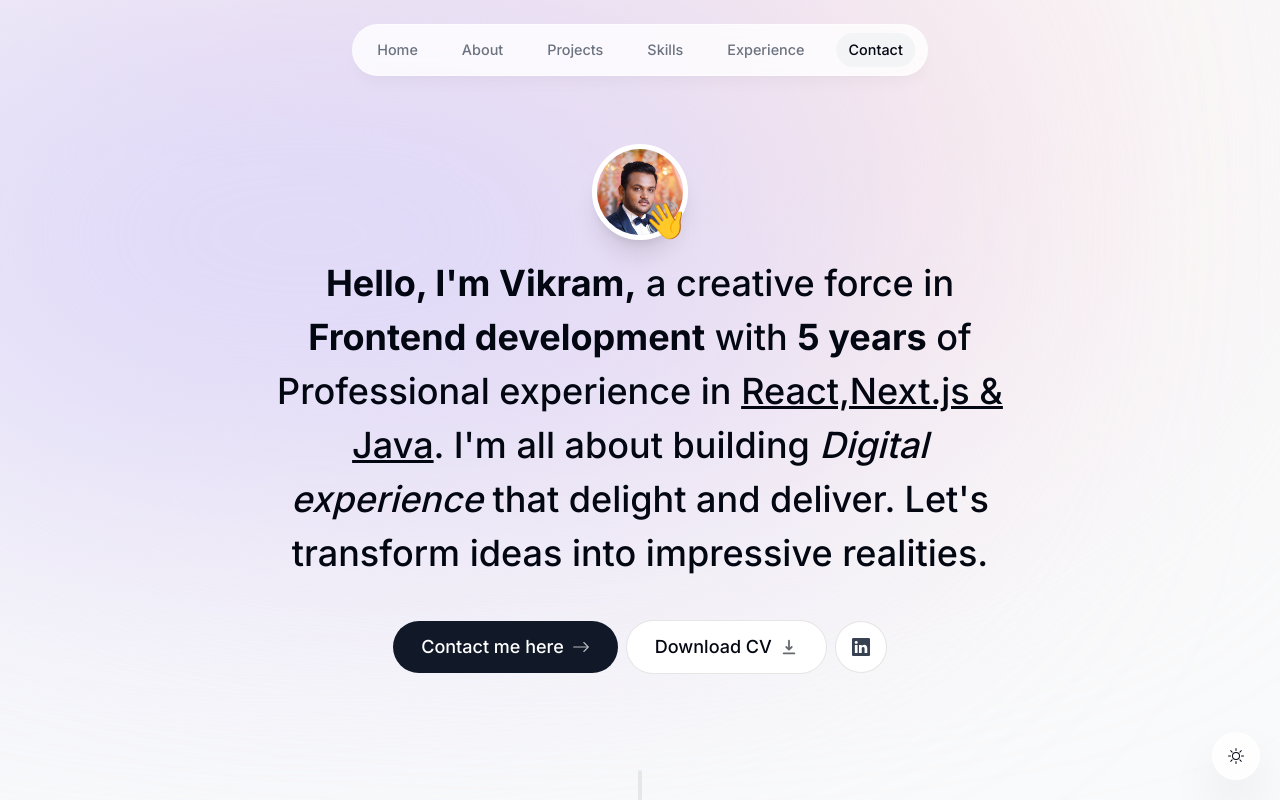
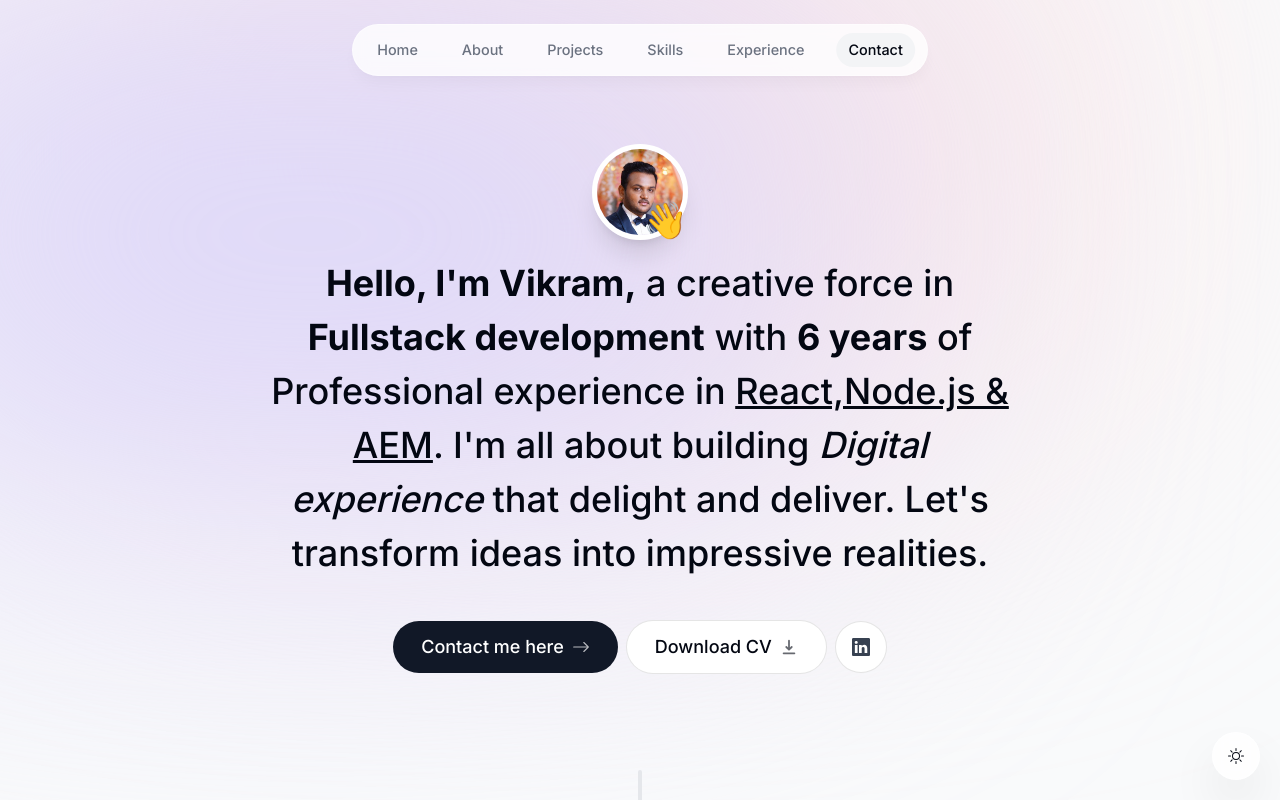
Before and after one commit to vikraammravi/portfolio, a Next.js app: page / in a window 1280 px wide. Shown: the top 800 px of the page. Built offline with nearby package versions, Linux system fonts and the light colour scheme; no server answers.

Commit message:
Updated experience

```diff
--- a/app/layout.tsx
+++ b/app/layout.tsx
@@ -11,7 +11,7 @@ const inter = Inter({ subsets: ["latin"] });
 
 export const metadata = {
   title: "Vikram | Personal Portfolio",
-  description: "Vikram is a Senior Full-stack developer with 5 years of experience.",
+  description: "Vikram is a Senior Full-stack developer with 6 years of experience.",
 };
 
 export default function RootLayout({
--- a/components/intro.tsx
+++ b/components/intro.tsx
@@ -63,8 +63,8 @@ export default function Intro() {
         animate={{ opacity: 1, y: 0 }}
       >
         <span className="font-bold">Hello, I'm Vikram,</span> a creative force in {" "}
-        <span className="font-bold">Frontend development</span> with{" "}
-        <span className="font-bold">5 years</span> of Professional experience in <span className="underline">React,Next.js & Java</span>.{" "}
+        <span className="font-bold">Fullstack development</span> with{" "}
+        <span className="font-bold">6 years</span> of Professional experience in <span className="underline">React,Node.js & AEM</span>.{" "}
         I'm all about building <span className="italic">Digital experience</span> that delight and deliver. Let's transform ideas into impressive realities.
       </motion.h1>
 
```
Also changed, not shown: 1 other file (tests, documents, lock files or other folders).
